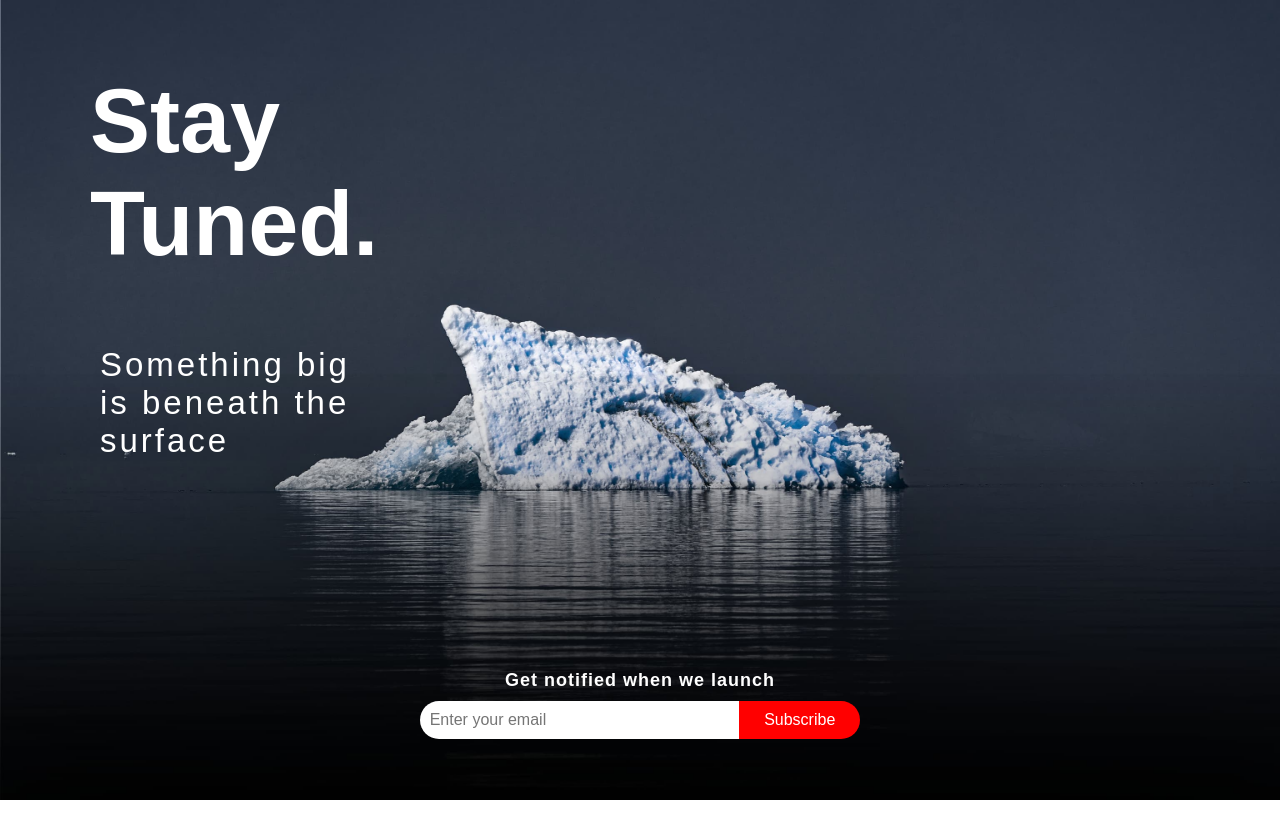
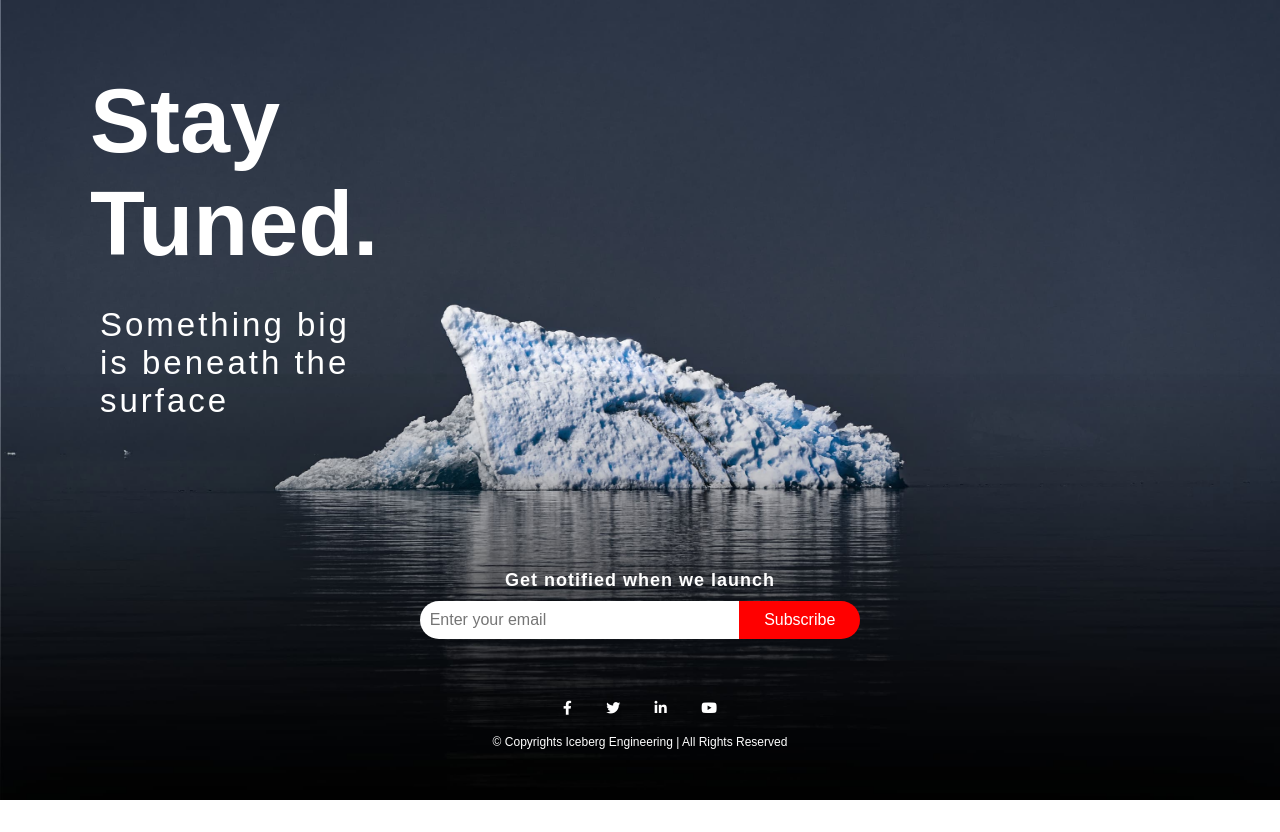
Before and after one commit to Nitish0777/coming_soon, a plain HTML site: page index.html in a window 1280 px wide. After the commit the page ends 800 px from the top, so only its background shows below. Drawn offline with Linux system fonts and the light colour scheme.

Commit message:
refactor: Adjust margin-top values in styles.css for better layout consistency

```diff
--- a/styles.css
+++ b/styles.css
@@ -42,7 +42,7 @@ html {
   font-weight: 120;
   letter-spacing: 3px;
   color: white;
-  margin-top: 70px;
+  margin-top: 30px;
   font-size: 33px;
   /* padding: 3px; */
 }
@@ -64,7 +64,7 @@ p {
 }
 
 .subscribe-section {
-  margin-top: 160px;
+  margin-top: 100px;
   width: 100%;
   display: flex;
   flex-direction: column;
```
